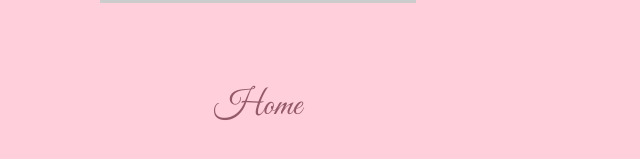
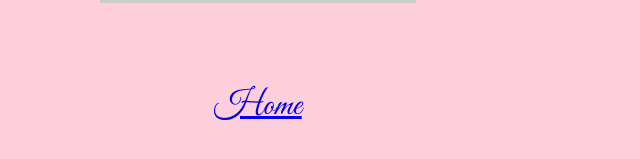
Before and after one commit to cupcakeio/CFGCollabProject, a plain HTML site: page index.html in a window 1280 px wide. Shown: the part 1043-1202 px from the top of the page, without its empty margins (382-1022 px from the left). Drawn offline with Linux system fonts and the light colour scheme.

Commit message:
Update index.html

```diff
--- a/index.html
+++ b/index.html
@@ -54,7 +54,7 @@
               <div class="clearfix"></div>
 
               <div style="padding:6px;">
-                <p class="a twentyfont center y">Home</p>
+                <p class="a twentyfont center y"><a href="index.html">Home</a></p>
               </div>
               <script src="java.js"></script>
         </body>
```
